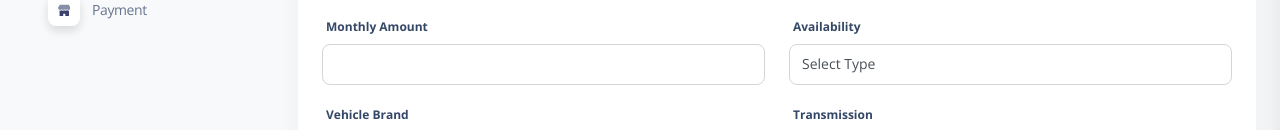
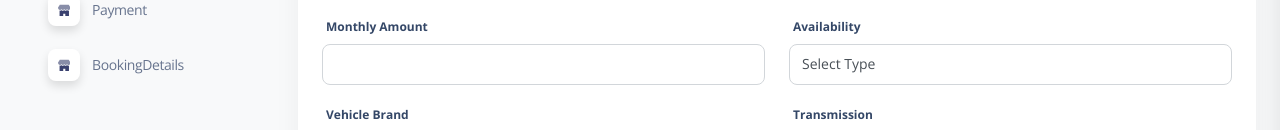
Before and after one commit to mgunawardhana/Easy-car-rental-private-limited-with-spring-backend, a website: page Frontend/pages/VehicleForm.html in a window 1280 px wide. Shown: the part 408-538 px from the top of the page. Drawn offline with nearby package versions, Linux system fonts and the light colour scheme; no server answers.

Commit message:
content update

```diff
--- a/Frontend/pages/VehicleForm.html
+++ b/Frontend/pages/VehicleForm.html
@@ -179,6 +179,29 @@
                         </svg>
                     </div>
                     <span class="nav-link-text ms-1">Payment</span>
+                </a>
+            </li>
+            <li class="nav-item">
+                <a class="nav-link  " href="../pages/BookingDetails.html">
+                    <div class="icon icon-shape icon-sm shadow border-radius-md bg-white text-center me-2 d-flex align-items-center justify-content-center">
+                        <svg height="12px" version="1.1" viewBox="0 0 45 40" width="12px"
+                             xmlns="http://www.w3.org/2000/svg">
+                            <title>shop </title>
+                            <g fill="none" fill-rule="evenodd" stroke="none" stroke-width="1">
+                                <g fill="#FFFFFF" fill-rule="nonzero" transform="translate(-1716.000000, -439.000000)">
+                                    <g transform="translate(1716.000000, 291.000000)">
+                                        <g transform="translate(0.000000, 148.000000)">
+                                            <path class="color-background opacity-6"
+                                                  d="M46.7199583,10.7414583 L40.8449583,0.949791667 C40.4909749,0.360605034 39.8540131,0 39.1666667,0 L7.83333333,0 C7.1459869,0 6.50902508,0.360605034 6.15504167,0.949791667 L0.280041667,10.7414583 C0.0969176761,11.0460037 -1.23209662e-05,11.3946378 -1.23209662e-05,11.75 C-0.00758042603,16.0663731 3.48367543,19.5725301 7.80004167,19.5833333 L7.81570833,19.5833333 C9.75003686,19.5882688 11.6168794,18.8726691 13.0522917,17.5760417 C16.0171492,20.2556967 20.5292675,20.2556967 23.494125,17.5760417 C26.4604562,20.2616016 30.9794188,20.2616016 33.94575,17.5760417 C36.2421905,19.6477597 39.5441143,20.1708521 42.3684437,18.9103691 C45.1927731,17.649886 47.0084685,14.8428276 47.0000295,11.75 C47.0000295,11.3946378 46.9030823,11.0460037 46.7199583,10.7414583 Z"></path>
+                                            <path class="color-background"
+                                                  d="M39.198,22.4912623 C37.3776246,22.4928106 35.5817531,22.0149171 33.951625,21.0951667 L33.92225,21.1107282 C31.1430221,22.6838032 27.9255001,22.9318916 24.9844167,21.7998837 C24.4750389,21.605469 23.9777983,21.3722567 23.4960833,21.1018359 L23.4745417,21.1129513 C20.6961809,22.6871153 17.4786145,22.9344611 14.5386667,21.7998837 C14.029926,21.6054643 13.533337,21.3722507 13.0522917,21.1018359 C11.4250962,22.0190609 9.63246555,22.4947009 7.81570833,22.4912623 C7.16510551,22.4842162 6.51607673,22.4173045 5.875,22.2911849 L5.875,44.7220845 C5.875,45.9498589 6.7517757,46.9451667 7.83333333,46.9451667 L19.5833333,46.9451667 L19.5833333,33.6066734 L27.4166667,33.6066734 L27.4166667,46.9451667 L39.1666667,46.9451667 C40.2482243,46.9451667 41.125,45.9498589 41.125,44.7220845 L41.125,22.2822926 C40.4887822,22.4116582 39.8442868,22.4815492 39.198,22.4912623 Z"></path>
+                                        </g>
+                                    </g>
+                                </g>
+                            </g>
+                        </svg>
+                    </div>
+                    <span class="nav-link-text ms-1">BookingDetails</span>
                 </a>
             </li>
         </ul>
```
